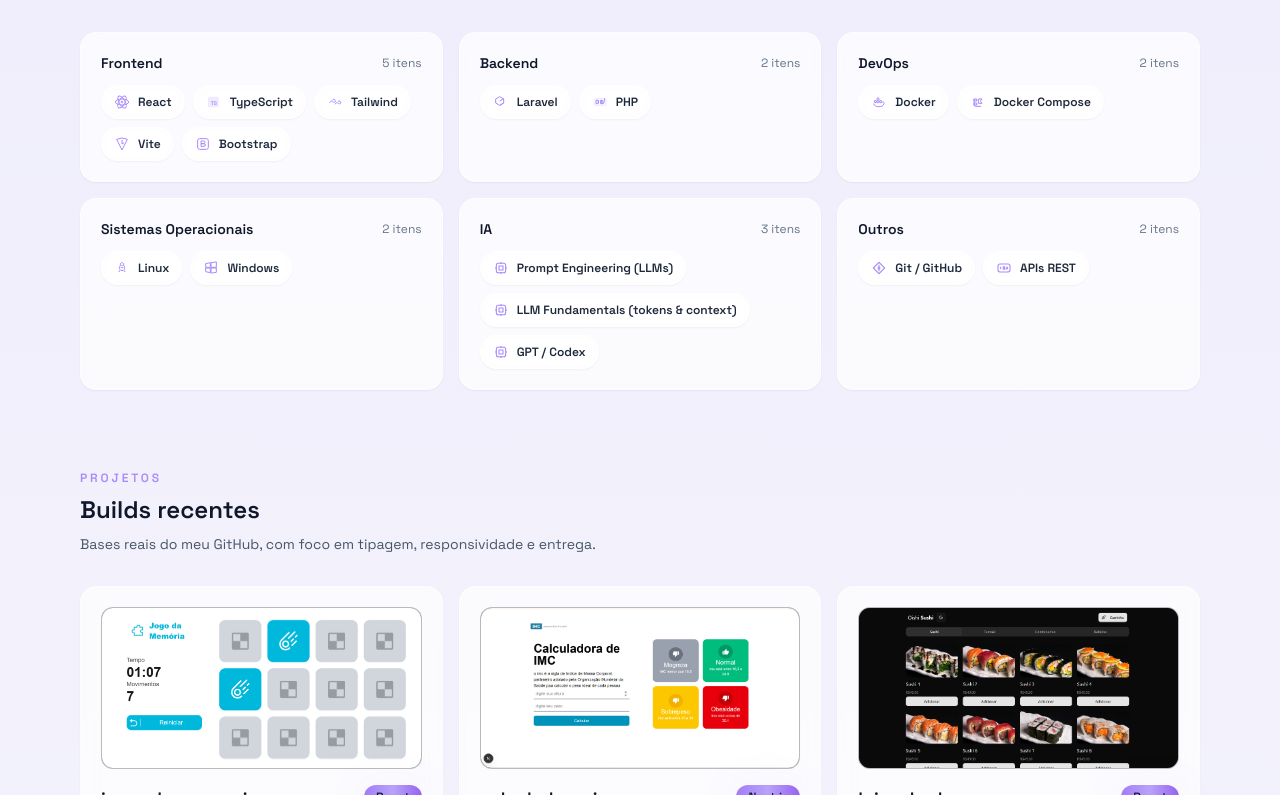
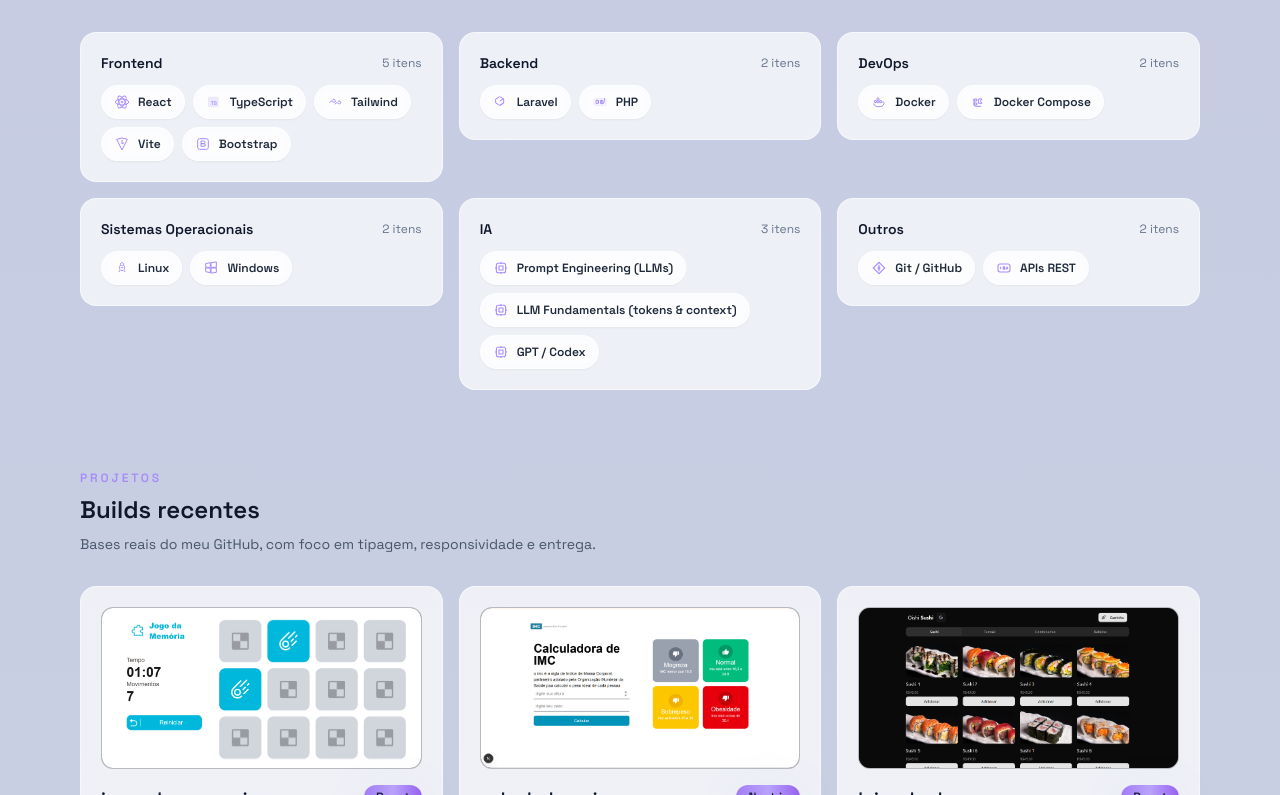
Before and after one commit to aeciobrumel/brumel_dev, a React (Vite) app: page / in a window 1280 px wide. Shown: the part 705-1500 px from the top of the page. Built offline with nearby package versions, Linux system fonts and the light colour scheme.

Commit message:
ajuste layout

```diff
--- a/index.html
+++ b/index.html
@@ -8,7 +8,7 @@
       href="https://fonts.googleapis.com/css2?family=JetBrains+Mono:wght@400;500;600&family=Space+Grotesk:wght@400;500;600;700&display=swap"
       rel="stylesheet"
     />
-    <link rel="icon" type="image/svg+xml" href="favicon.svg" />
+    <link rel="icon" type="image/svg+xml" href="/logo.svg" />
     <meta name="viewport" content="width=device-width, initial-scale=1.0" />
     <meta name="description" content="Portfólio de Aécio Brumel — Desenvolvedor Full Stack Jr" />
     <title>Aécio Brumel | Dev</title>
--- a/package.json
+++ b/package.json
@@ -10,13 +10,14 @@
     "lint": "echo 'lint not configured'"
   },
   "dependencies": {
+    "framer-motion": "^12.36.0",
     "react": "^18.2.0",
     "react-dom": "^18.2.0"
   },
   "devDependencies": {
-    "@vitejs/plugin-react": "^4.2.1",
     "@types/react": "^18.2.67",
     "@types/react-dom": "^18.2.22",
+    "@vitejs/plugin-react": "^4.2.1",
     "autoprefixer": "^10.4.17",
     "postcss": "^8.4.35",
     "tailwindcss": "^3.4.3",
--- /dev/null
+++ b/src/components/Footer.tsx
@@ -0,0 +1,40 @@
+import { SocialLinks } from './SocialLinks';
+import { SocialLinks as SocialLinksType } from '../types/portfolio';
+
+interface FooterProps {
+  name: string;
+  role: string;
+  links: SocialLinksType;
+  siteStack: string[];
+}
+
+export function Footer({ name, role, links, siteStack }: FooterProps) {
+  return (
+    <footer className="border-t border-white/10 py-8">
+      <div className="mx-auto flex max-w-6xl flex-col gap-6 px-4 sm:px-6 lg:flex-row lg:items-end lg:justify-between lg:px-8">
+        <div className="space-y-2">
+          <p className="text-sm font-semibold tracking-tight text-slate-900 dark:text-slate-50">{name}</p>
+          <p className="text-sm text-slate-600 dark:text-slate-400">{role}</p>
+          <p className="max-w-lg text-sm leading-6 text-slate-500 dark:text-slate-500">
+            Portfolio construido com foco em clareza visual, performance e uma experiencia mais proxima de produto.
+          </p>
+          <div className="flex flex-wrap gap-2 pt-1">
+            {siteStack.map((item) => (
+              <span
+                key={item}
+                className="rounded-full border border-white/10 bg-white/45 px-2.5 py-1 text-[11px] font-medium text-slate-600 dark:bg-white/[0.035] dark:text-slate-400"
+              >
+                {item}
+              </span>
+            ))}
+          </div>
+        </div>
+
+        <div className="space-y-3">
+          <p className="text-xs font-semibold uppercase tracking-[0.22em] text-slate-500 dark:text-slate-500">Links principais</p>
+          <SocialLinks links={links} />
+        </div>
+      </div>
+    </footer>
+  );
+}
--- /dev/null
+++ b/src/components/ScrollReveal.tsx
@@ -0,0 +1,33 @@
+import { ReactNode } from 'react';
+import { motion, useReducedMotion } from 'framer-motion';
+import { cn } from '../utils/cn';
+
+interface ScrollRevealProps {
+  children: ReactNode;
+  className?: string;
+  delay?: number;
+}
+
+export function ScrollReveal({ children, className, delay = 0 }: ScrollRevealProps) {
+  const reduceMotion = useReducedMotion();
+
+  return (
+    <motion.div
+      className={cn(className)}
+      initial={reduceMotion ? false : { opacity: 0, x: 32, scale: 0.99, filter: 'blur(4px)' }}
+      whileInView={reduceMotion ? {} : { opacity: 1, x: 0, scale: 1, filter: 'blur(0px)' }}
+      viewport={{ once: false, amount: 0.18, margin: '0px 0px -5% 0px' }}
+      transition={
+        reduceMotion
+          ? { duration: 0 }
+          : {
+              duration: 0.36,
+              delay: delay / 1000,
+              ease: [0.22, 1, 0.36, 1],
+            }
+      }
+    >
+      {children}
+    </motion.div>
+  );
+}
--- a/src/data/portfolio.ts
+++ b/src/data/portfolio.ts
@@ -8,7 +8,7 @@
     role: 'Desenvolvedor Full Stack Jr',
     location: 'Rio Grande do Sul, Brasil',
     headline: 'Laravel, React, TypeScript, Docker',
-    availability: 'Aberto para remoto e freelas',
+    availability: 'freelas',
     avatarUrl: profilePhoto,
     avatarUrlDark: profilePhotoDark,
     avatarAlt: 'Foto de perfil de Aécio Brumel',
--- a/src/index.css
+++ b/src/index.css
@@ -14,7 +14,7 @@
     scroll-behavior: smooth;
   }
   body {
-    @apply bg-slate-50 text-slate-900 dark:bg-surface dark:text-slate-100 antialiased font-sans;
+    @apply bg-slate-300 text-slate-900 dark:bg-surface dark:text-slate-100 antialiased font-sans;
     background-image: radial-gradient(circle at 20% 20%, rgba(var(--color-accent), 0.08), transparent 25%),
       radial-gradient(circle at 80% 0%, rgba(var(--color-primary), 0.08), transparent 25%),
       linear-gradient(120deg, rgba(255, 255, 255, 0.02), rgba(255, 255, 255, 0));
@@ -37,7 +37,7 @@
 
 @layer components {
   .card {
-    @apply rounded-2xl border border-outline/50 bg-white/70 p-4 shadow-sm backdrop-blur dark:bg-card dark:text-slate-100 dark:shadow-glow sm:p-5;
+    @apply rounded-2xl border border-outline/50 bg-white/70 p-4 backdrop-blur dark:bg-card dark:text-slate-100 sm:p-5;
   }
   .pill {
     @apply rounded-full border border-outline/60 bg-white/70 px-3 py-1 text-sm font-medium text-slate-700 shadow-sm backdrop-blur dark:bg-white/5 dark:text-slate-100;
--- a/src/sections/Experience.tsx
+++ b/src/sections/Experience.tsx
@@ -1,4 +1,5 @@
 import { Card } from '../components/Card';
+import { ScrollReveal } from '../components/ScrollReveal';
 import { SectionTitle } from '../components/SectionTitle';
 import { TimelineItem } from '../components/TimelineItem';
 import { TimelineItem as TimelineItemType } from '../types/portfolio';
@@ -14,8 +15,10 @@
 
       <Card>
         <div className="relative space-y-6 border-l border-outline/60 pl-6">
-          {timeline.map((item) => (
-            <TimelineItem key={`${item.title}-${item.period}`} item={item} />
+          {timeline.map((item, index) => (
+            <ScrollReveal key={`${item.title}-${item.period}`} delay={index * 50}>
+              <TimelineItem item={item} />
+            </ScrollReveal>
           ))}
         </div>
       </Card>
--- a/src/sections/Highlights.tsx
+++ b/src/sections/Highlights.tsx
@@ -1,5 +1,6 @@
 import { Card } from '../components/Card';
 import { HighlightIconSymbol } from '../components/Icons';
+import { ScrollReveal } from '../components/ScrollReveal';
 import { SectionTitle } from '../components/SectionTitle';
 import { Highlight } from '../types/portfolio';
 
@@ -13,14 +14,16 @@
       />
 
       <div className="grid gap-4 md:grid-cols-2 lg:grid-cols-3">
-        {highlights.map((item) => (
-          <Card key={item.title} className="flex flex-col gap-3">
+        {highlights.map((item, index) => (
+          <ScrollReveal key={item.title} delay={index * 45}>
+            <Card className="flex flex-col gap-3">
               <div className="flex h-10 w-10 items-center justify-center rounded-xl bg-accent/10 text-accent">
                 <HighlightIconSymbol name={item.icon} className="h-5 w-5" />
               </div>
               <h3 className="text-base font-semibold text-slate-900 dark:text-slate-50">{item.title}</h3>
               <p className="text-sm text-slate-600 dark:text-slate-300">{item.description}</p>
             </Card>
+          </ScrollReveal>
         ))}
       </div>
     </section>
--- a/src/sections/Projects.tsx
+++ b/src/sections/Projects.tsx
@@ -1,5 +1,6 @@
 import { SectionTitle } from '../components/SectionTitle';
 import { ProjectCard } from '../components/ProjectCard';
+import { ScrollReveal } from '../components/ScrollReveal';
 import { Project } from '../types/portfolio';
 
 export function Projects({ projects }: { projects: Project[] }) {
@@ -12,8 +13,10 @@
       />
 
       <div className="grid gap-4 md:grid-cols-2 lg:grid-cols-3">
-        {projects.map((project) => (
-          <ProjectCard key={project.title} project={project} />
+        {projects.map((project, index) => (
+          <ScrollReveal key={project.title} delay={index * 45}>
+            <ProjectCard project={project} />
+          </ScrollReveal>
         ))}
       </div>
     </section>
--- a/src/sections/Technologies.tsx
+++ b/src/sections/Technologies.tsx
@@ -1,4 +1,5 @@
 import { Card } from '../components/Card';
+import { ScrollReveal } from '../components/ScrollReveal';
 import { SectionTitle } from '../components/SectionTitle';
 import { TechBadge } from '../components/TechBadge';
 import { TechnologyCategory } from '../types/portfolio';
@@ -13,8 +14,9 @@
       />
 
       <div className="grid gap-4 md:grid-cols-2 lg:grid-cols-3">
-        {technologies.map((group) => (
-          <Card key={group.title} className="space-y-3">
+        {technologies.map((group, index) => (
+          <ScrollReveal key={group.title} delay={index * 45}>
+            <Card className="space-y-3">
               <div className="flex items-center justify-between">
                 <p className="text-sm font-semibold text-slate-900 dark:text-slate-50">{group.title}</p>
                 <span className="text-xs text-slate-500 dark:text-slate-400">{group.items.length} itens</span>
@@ -25,6 +27,7 @@
                 ))}
               </div>
             </Card>
+          </ScrollReveal>
         ))}
       </div>
     </section>
```
Also changed, not shown: public/logo.svg (added), 10 other files (tests, documents, lock files or other folders). Lines whose indentation alone changed are shown as unchanged.
